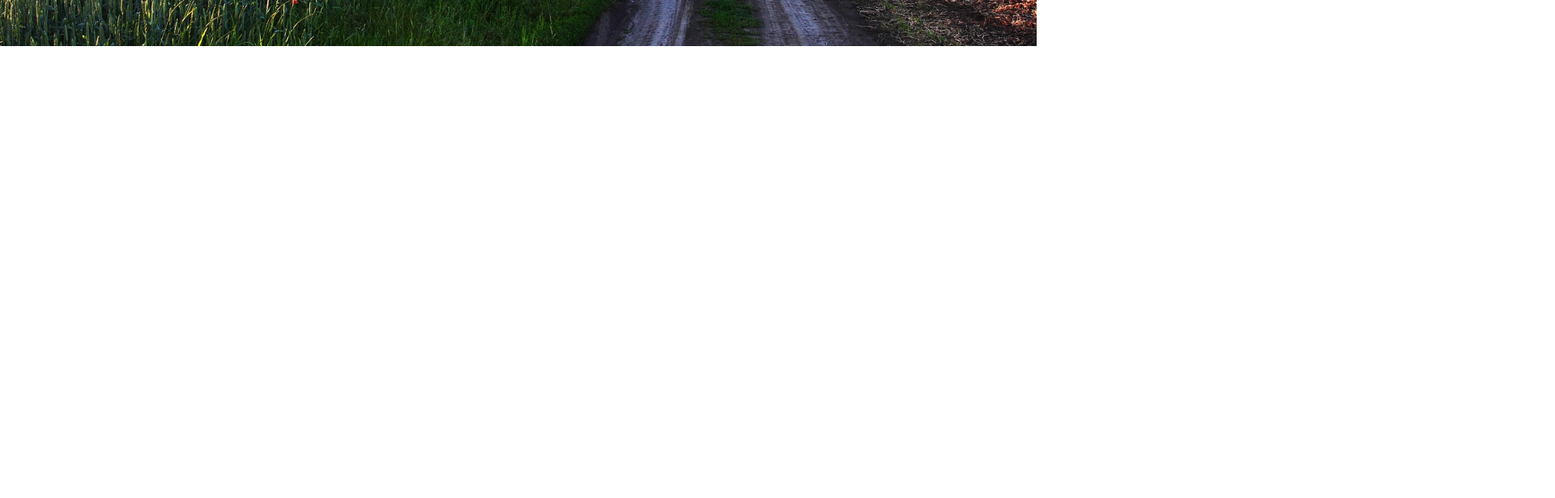
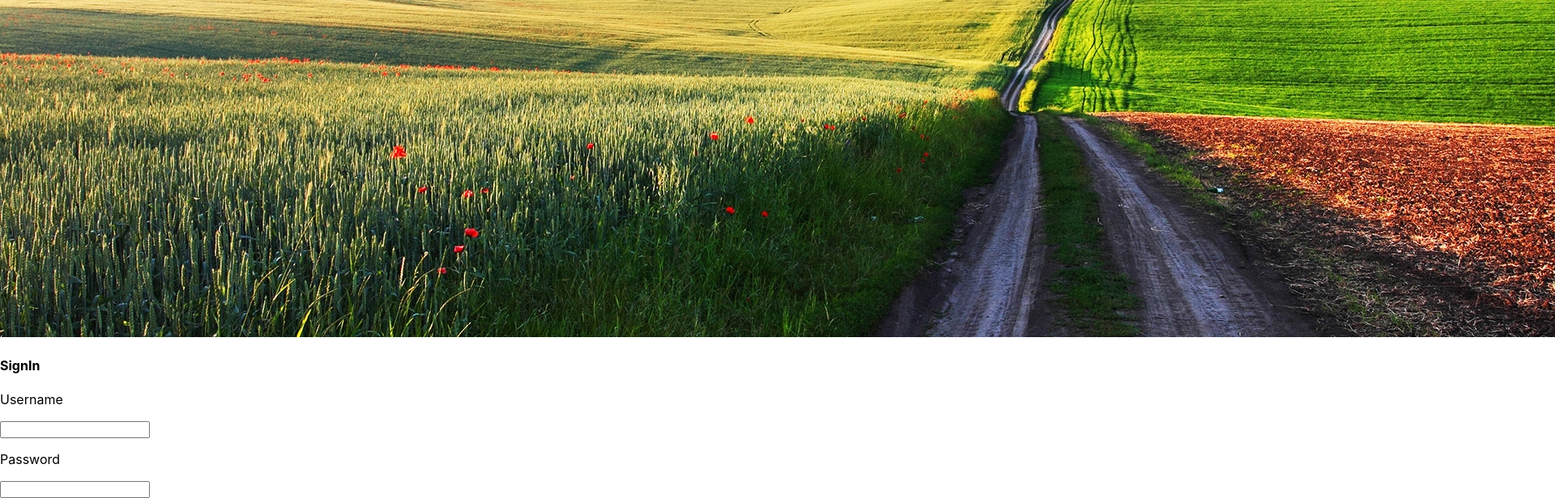
Before and after one commit to evadziwisdom/Weather-App, a React (Create React App) app: page / in a window 1280 px wide. Shown: the part 663-1279 px from the top of the page at 81% size, 1920 px wide, since content can reach past the window. Before the commit the page ends 800 px from the top, so only its background shows below. Built offline with nearby package versions, Linux system fonts and the light colour scheme.

Commit message:
wisdomevadzi

```diff
--- a/src/App.css
+++ b/src/App.css
@@ -3,6 +3,9 @@ img.bg {
   min-width: 100%;
   height: 100%;
   width: 100%;
-
+  background-attachment:fixed;
+  background-position:center;
+  background-repeat:no-repeat;
+  background-size:cover;
 
 }
--- a/src/App.js
+++ b/src/App.js
@@ -1,12 +1,13 @@
 import React from 'react';
-import './App.css';
-import BackgroundComponent from './BackgroundComponent';
+import LoginComponent from './LoginComponent';
 
 function App() {
   return (
-    <>
-    <BackgroundComponent />
-    </>
+    <div>
+      <img src="weatherBackground.jpg" className="Bg"/>
+      <LoginComponent />
+
+    </div>
 
   );
 }
--- a/src/BackgroundComponent.js
+++ /dev/null
@@ -1,14 +0,0 @@
-import React from 'react'
-import "./App.css"
-
-function BackgroundComponent () {
-    return (
-        <>
-        <img src="weatherBackground.jpg" alt="backgroundimage" className="bg" />
-        </>
-
-    );
-
-}
-
-export default BackgroundComponent
--- a/src/LoginComponent.js
+++ b/src/LoginComponent.js
@@ -4,7 +4,13 @@ import './App.css'
 function LoginComponent () {
     return (
         <div>
-
+            <h4>SignIn</h4>
+            <form>
+                <p>Username</p>
+                <input type="text/email" />
+                <p>Password</p>
+                <input type="password"/>
+            </form>
         </div>
 
     );
```
Also changed, not shown: src/weatherBackground.jpg (added).
